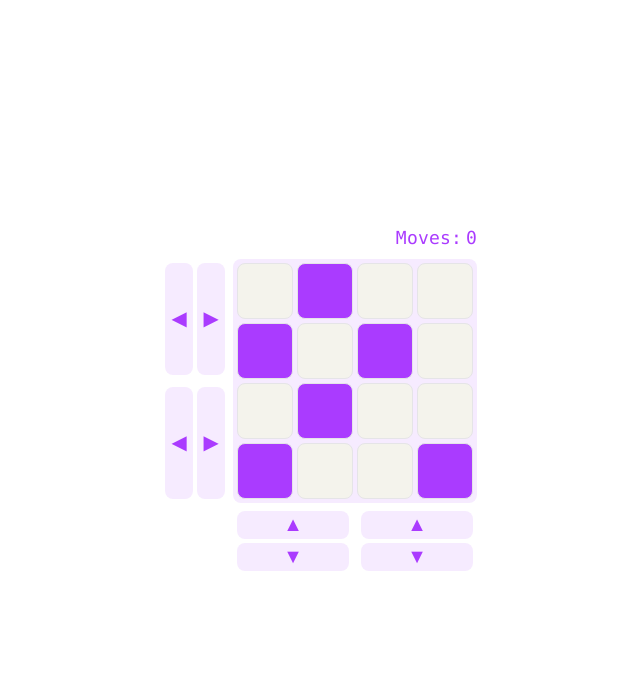
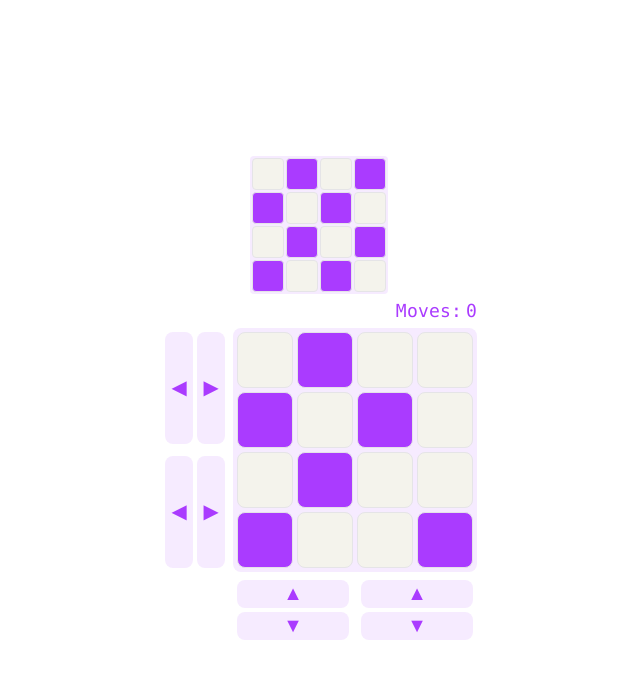
Before and after one commit to heyralfs/loop, a React (Vite) app: page / in a window 1280 px wide. Shown: the top 678 px of the page, without its empty margins (321-961 px from the left). Built offline with nearby package versions, Linux system fonts and the light colour scheme.

Commit message:
target board + a11y improvements

```diff
--- a/index.html
+++ b/index.html
@@ -4,7 +4,7 @@
     <meta charset="UTF-8" />
     <link rel="icon" type="image/svg+xml" href="/favicon.svg" />
     <meta name="viewport" content="width=device-width, initial-scale=1.0" />
-    <title>loop</title>
+    <title>Loop — daily puzzle</title>
   </head>
   <body>
     <div id="root"></div>
--- a/src/components/board/index.module.css
+++ b/src/components/board/index.module.css
@@ -6,4 +6,5 @@
   gap: var(--space);
   padding: var(--space);
   border-radius: var(--radius);
+  width: fit-content;
 }
--- a/src/components/board/index.tsx
+++ b/src/components/board/index.tsx
@@ -1,14 +1,20 @@
 import Tile from "../tile";
 import styles from "./index.module.css";
 import type { Matrix } from "../../game/types";
+import { describeBoard } from "../../game/describe";
 
 interface Props {
   matrix: Matrix;
+  label: string;
 }
 
-function Board({ matrix }: Props) {
+function Board({ matrix, label }: Props) {
   return (
-    <div className={styles.board}>
+    <div
+      className={styles.board}
+      role="img"
+      aria-label={`${label}. ${describeBoard(matrix)}`}
+    >
       {matrix.map((value, index) => (
         <Tile key={index} value={value} />
       ))}
--- /dev/null
+++ b/src/components/target-board/index.module.css
@@ -0,0 +1,6 @@
+/* Scope smaller sizing tokens; they cascade into the Board's tiles. */
+.target {
+  --tile-size: 32px;
+  --space: 2px;
+  --radius: 4px;
+}
--- /dev/null
+++ b/src/components/target-board/index.tsx
@@ -0,0 +1,17 @@
+import type { Matrix } from "../../game/types";
+import Board from "../board";
+import styles from "./index.module.css";
+
+interface Props {
+  matrix: Matrix;
+}
+
+function TargetBoard({ matrix }: Props) {
+  return (
+    <div className={styles.target}>
+      <Board matrix={matrix} label="Target" />
+    </div>
+  );
+}
+
+export default TargetBoard;
--- /dev/null
+++ b/src/game/describe.ts
@@ -0,0 +1,16 @@
+import type { Matrix } from "./types";
+
+// A spoken description of the board for screen readers, e.g.
+// "4 by 4 grid. Row 1: filled, empty, filled, empty. Row 2: …".
+export function describeBoard(matrix: Matrix): string {
+  const size = Math.sqrt(matrix.length);
+  const rows: string[] = [];
+  for (let row = 0; row < size; row++) {
+    const cells: string[] = [];
+    for (let col = 0; col < size; col++) {
+      cells.push(matrix[row * size + col] === 1 ? "filled" : "empty");
+    }
+    rows.push(`Row ${row + 1}: ${cells.join(", ")}`);
+  }
+  return `${size} by ${size} grid. ${rows.join(". ")}.`;
+}
--- /dev/null
+++ b/src/game/target.ts
@@ -0,0 +1,12 @@
+import type { Matrix } from "./types";
+
+// The solved / target arrangement the player is trying to reach.
+//
+// Kept as a 4×4 grid so the target is readable/editable by shape.
+// prettier-ignore
+export const TARGET: Matrix = [
+  0, 1, 0, 1,
+  1, 0, 1, 0,
+  0, 1, 0, 1,
+  1, 0, 1, 0,
+];
--- a/src/index.css
+++ b/src/index.css
@@ -85,6 +85,19 @@ body {
   margin: 0;
 }
 
+/* visually hidden, but still read by screen readers */
+.sr-only {
+  position: absolute;
+  width: 1px;
+  height: 1px;
+  padding: 0;
+  margin: -1px;
+  overflow: hidden;
+  clip: rect(0, 0, 0, 0);
+  white-space: nowrap;
+  border: 0;
+}
+
 h1,
 h2 {
   font-family: var(--heading);
--- a/src/screens/game/index.module.css
+++ b/src/screens/game/index.module.css
@@ -1,5 +1,9 @@
 .wrapper {
   margin: auto;
+  display: flex;
+  flex-direction: column;
+  align-items: center;
+  gap: var(--space);
 }
 
 .game {
@@ -7,7 +11,6 @@
   grid-template-columns: auto auto;
   grid-template-rows: auto auto;
   gap: var(--space);
-  margin-top: calc(var(--space) * 2);
 }
 
 .board {
--- a/src/screens/game/index.tsx
+++ b/src/screens/game/index.tsx
@@ -5,6 +5,8 @@ import type { Direction, Matrix, Operator } from "../../game/types";
 import { useState } from "react";
 import { move } from "../../game/operators";
 import MoveCounter from "../../components/move-counter";
+import TargetBoard from "../../components/target-board";
+import { TARGET } from "../../game/target";
 
 // Placeholder board until game state is wired up (flat, row-major).
 const PLACEHOLDER: Matrix = [0, 1, 0, 0, 1, 0, 1, 0, 0, 1, 0, 0, 1, 0, 0, 1];
@@ -20,7 +22,9 @@ function GameScreen() {
   };
 
   return (
-    <div className={styles.wrapper}>
+    <main className={styles.wrapper}>
+      <h1 className="sr-only">Loop</h1>
+      <TargetBoard matrix={TARGET} />
       <MoveCounter moves={moves} />
       <div className={styles.game}>
         <div className={styles.rowControls}>
@@ -28,14 +32,14 @@ function GameScreen() {
           <Control operator="R34" onMove={handleMove} />
         </div>
         <div className={styles.board}>
-          <Board matrix={matrix} />
+          <Board matrix={matrix} label="Your board" />
         </div>
         <div className={styles.colControls}>
           <Control operator="C12" onMove={handleMove} />
           <Control operator="C34" onMove={handleMove} />
         </div>
       </div>
-    </div>
+    </main>
   );
 }
 
```
Also changed, not shown: 1 other file (tests, documents, lock files or other folders).
